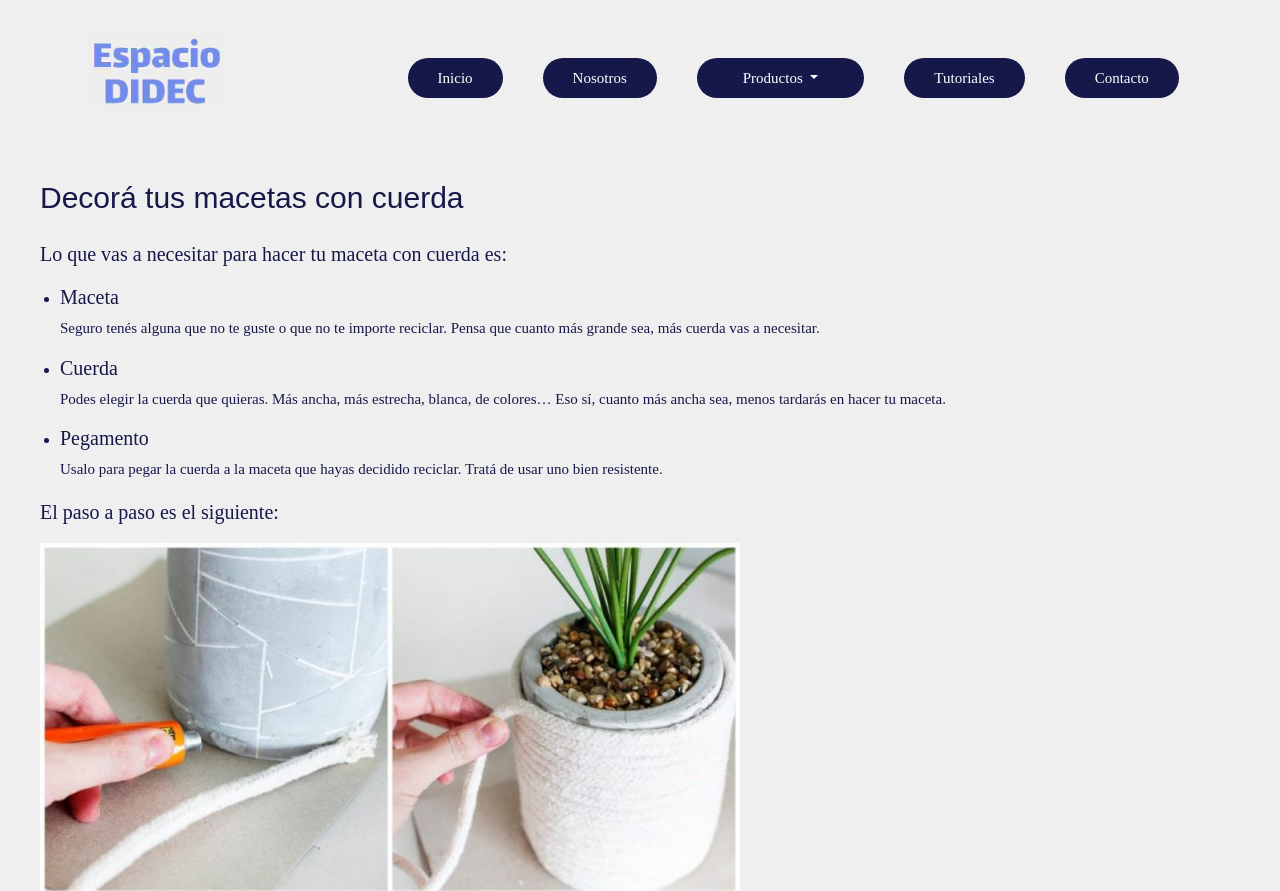
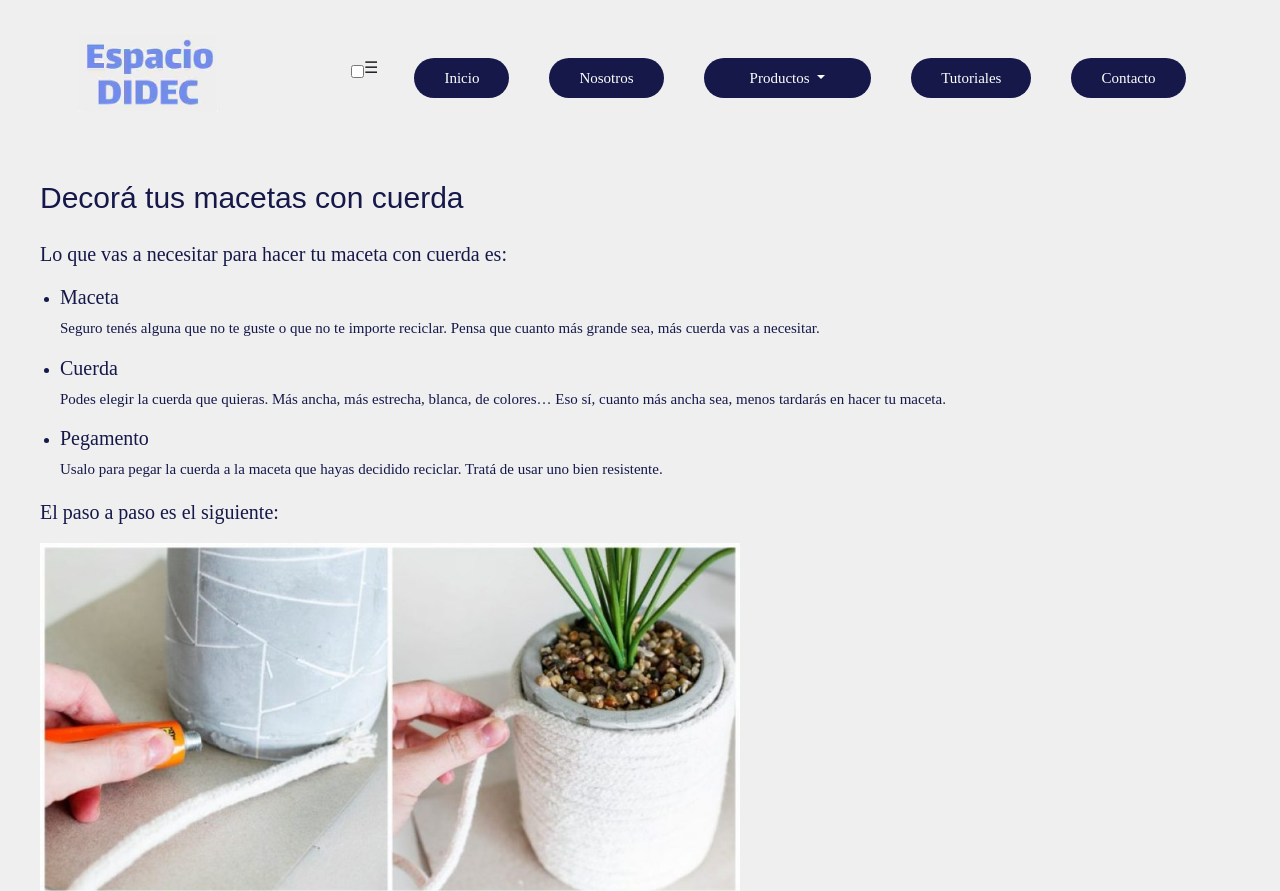
Before and after one commit to MalenaL97/disenoydeco, a website: page tutoriales.html in a window 1280 px wide. Shown: the top 891 px of the page. Drawn offline with nearby package versions, Linux system fonts and the light colour scheme.

Commit message:
cambios5

```diff
--- a/tutoriales.html
+++ b/tutoriales.html
@@ -19,12 +19,13 @@
 	<!-- encabezado de mi sitio -->
 	<header class="header">
       <a href="#"><img src="img/logotipo.jpg" alt="logotipo" width="140" height="78" padding="10px"></a>
-      <nav class="navbar navbar-expand-lg">
+      <nav class="navbar navbar-expand-sm">
+        <input type="checkbox" id="menu">
+        <label for="menu"> ☰ </label>
         <a class="navbar-brand" href="#"></a>
         <button class="navbar-toggler" type="button" data-toggle="collapse" data-target="#navbarSupportedContent" aria-controls="navbarSupportedContent" aria-expanded="false" aria-label="Toggle navigation">
           <span class="navbar-toggler-icon"></span>
         </button>
-      <nav>
         <div class="collapse navbar-collapse" id="navbarSupportedContent">
           <ul class="menu">
             <li class="boton"><a href="index.html">Inicio</a></li>
```
Also changed, not shown: package.json (+4 -4 lines).
